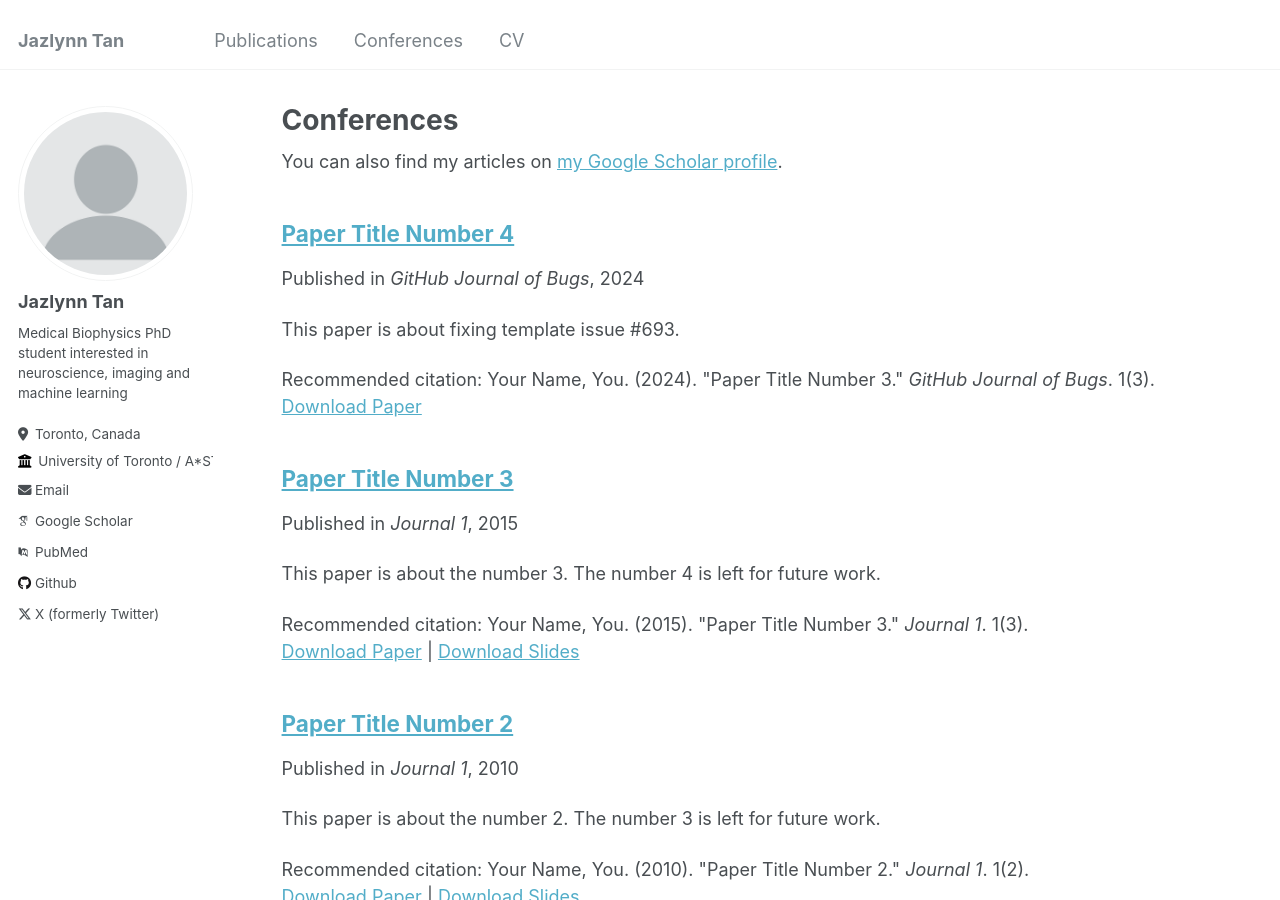
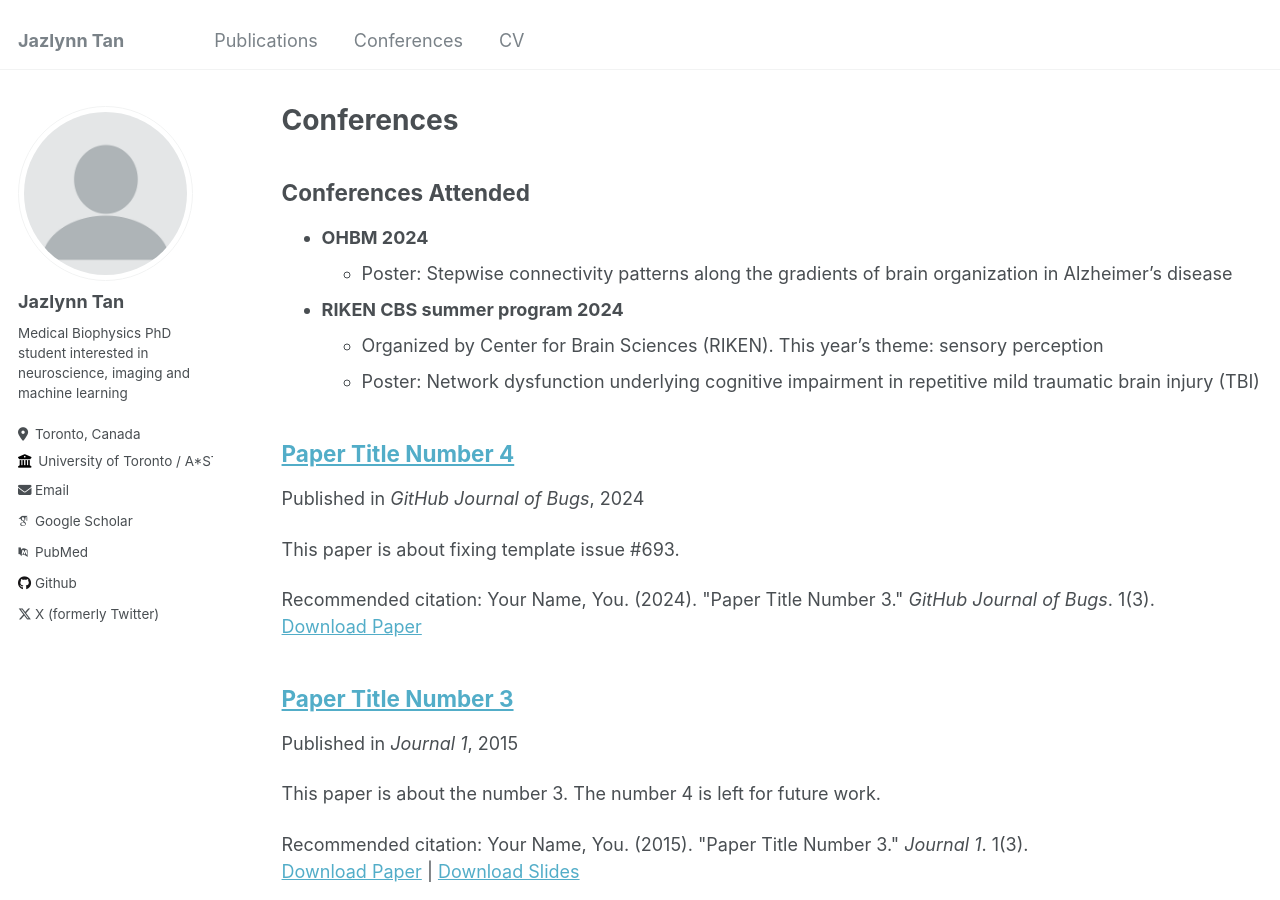
Before and after one commit to JazlynnXM-Tan/JazlynnXM-Tan.github.io, a Jekyll site: the page built from _pages/conferences.md, in a window 1280 px wide and 900 px high. Built offline with Jekyll 4.4.1, drawn with Linux system fonts in a browser that asks for light colours; some web fonts are replaced.

Commit message:
Update conferences.md

```diff
--- a/_pages/conferences.md
+++ b/_pages/conferences.md
@@ -5,9 +5,15 @@ permalink: /conferences/
 author_profile: true
 ---
 
-{% if site.author.googlescholar %}
-  <div class="wordwrap">You can also find my articles on <a href="{{site.author.googlescholar}}">my Google Scholar profile</a>.</div>
-{% endif %}
+## Conferences Attended
+
+- **OHBM 2024**
+  - Poster: Stepwise connectivity patterns along the gradients of brain organization in Alzheimer's disease
+
+- **RIKEN CBS summer program 2024**
+  - Organized by Center for Brain Sciences (RIKEN). This year's theme: sensory perception
+  - Poster: Network dysfunction underlying cognitive impairment in repetitive mild traumatic brain injury (TBI)
+
 
 {% include base_path %}
 
```
